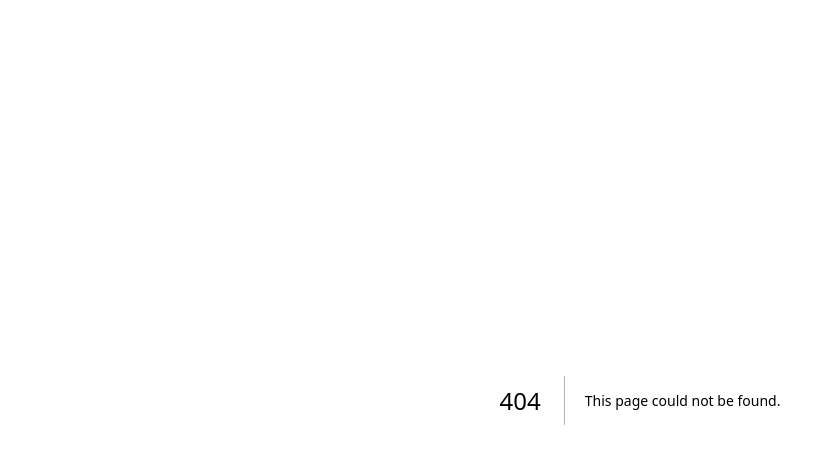
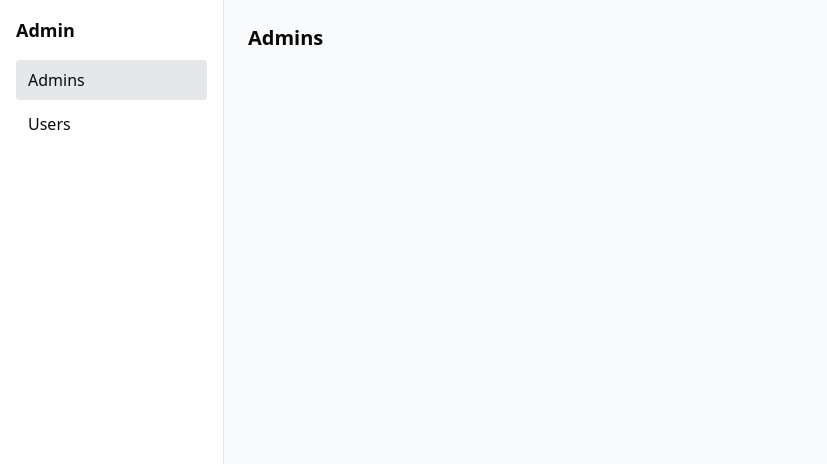
Before and after one commit to ikshantshukla123/Assignment, a Next.js app in the folder frontend/: page /dashboard/admins in a window 1280 px wide. Before the commit this address had no page. Shown: the top 464 px of the page, without its empty margins (0-827 px from the left). Built offline with nearby package versions, Linux system fonts and the light colour scheme; sample sign-in values are in the browser's storage.

Commit message:
added layout for dashboard with sidebar for admins and also created simple sidebar compoenent

```diff
--- /dev/null
+++ b/frontend/app/dashboard/admins/page.js
@@ -0,0 +1,3 @@
+export default function AdminsPage() {
+  return <h1 className="text-xl font-semibold">Admins</h1>;
+}
--- /dev/null
+++ b/frontend/app/dashboard/layout.js
@@ -0,0 +1,32 @@
+"use client";
+
+import { useEffect, useState } from "react";
+import { useRouter } from "next/navigation";
+import Sidebar from "@/components/Sidebar";
+import { getToken } from "@/lib/auth";
+
+export default function DashboardLayout({ children }) {
+  const router = useRouter();
+  const [role, setRole] = useState(null);
+
+  useEffect(() => {
+    const token = getToken();
+    if (!token) {
+      router.push("/login");
+      return;
+    }
+
+
+    const payload = JSON.parse(atob(token.split(".")[1]));
+    setRole(payload.role);
+  }, [router]);
+
+  if (!role) return null;
+
+  return (
+    <div className="flex min-h-screen">
+      {role === "admin" && <Sidebar />}
+      <main className="flex-1 p-6 bg-gray-50">{children}</main>
+    </div>
+  );
+}
--- /dev/null
+++ b/frontend/app/dashboard/users/page.js
@@ -0,0 +1,3 @@
+export default function UsersPage() {
+  return <h1 className="text-xl font-semibold">Users</h1>;
+}
--- a/frontend/app/login/page.js
+++ b/frontend/app/login/page.js
@@ -4,7 +4,6 @@ import { useState } from "react";
 import { useRouter } from "next/navigation";
 import { apiRequest } from "@/lib/api";
 import { saveToken } from "@/lib/auth";
-
 import { Button } from "@/components/ui/button";
 import { Input } from "@/components/ui/input";
 import { Card, CardContent, CardHeader, CardTitle } from "@/components/ui/card";
--- /dev/null
+++ b/frontend/components/Sidebar.js
@@ -0,0 +1,27 @@
+"use client";
+
+import Link from "next/link";
+import { usePathname } from "next/navigation";
+
+export default function Sidebar() {
+  const pathname = usePathname();
+
+  const linkClass = (path) =>
+    `block rounded px-3 py-2 ${
+      pathname === path ? "bg-gray-200 font-medium" : "hover:bg-gray-100"
+    }`;
+
+  return (
+    <aside className="w-56 border-r bg-white p-4">
+      <h2 className="mb-4 text-lg font-semibold">Admin</h2>
+      <nav className="space-y-1">
+        <Link href="/dashboard/admins" className={linkClass("/dashboard/admins")}>
+          Admins
+        </Link>
+        <Link href="/dashboard/users" className={linkClass("/dashboard/users")}>
+          Users
+        </Link>
+      </nav>
+    </aside>
+  );
+}
```
